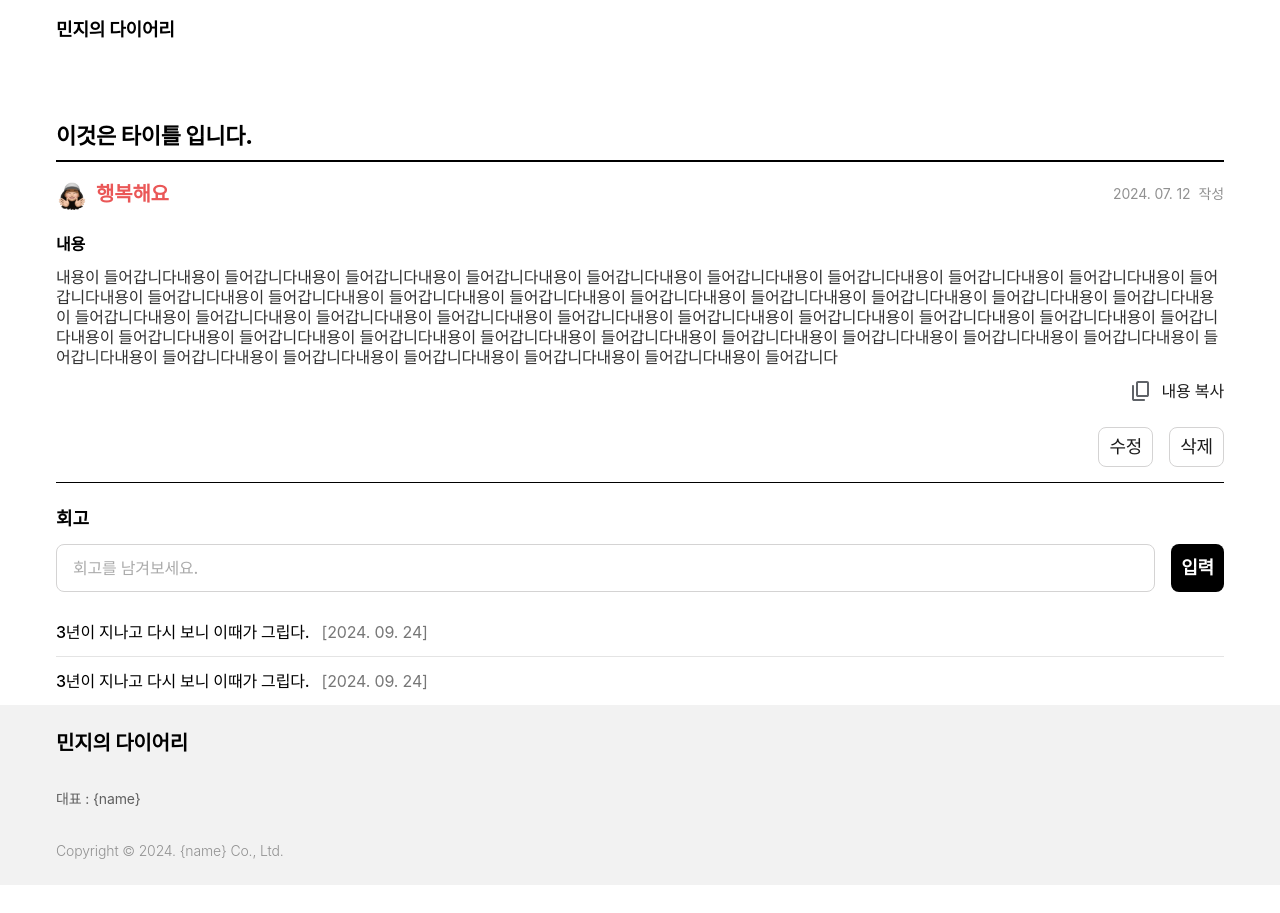
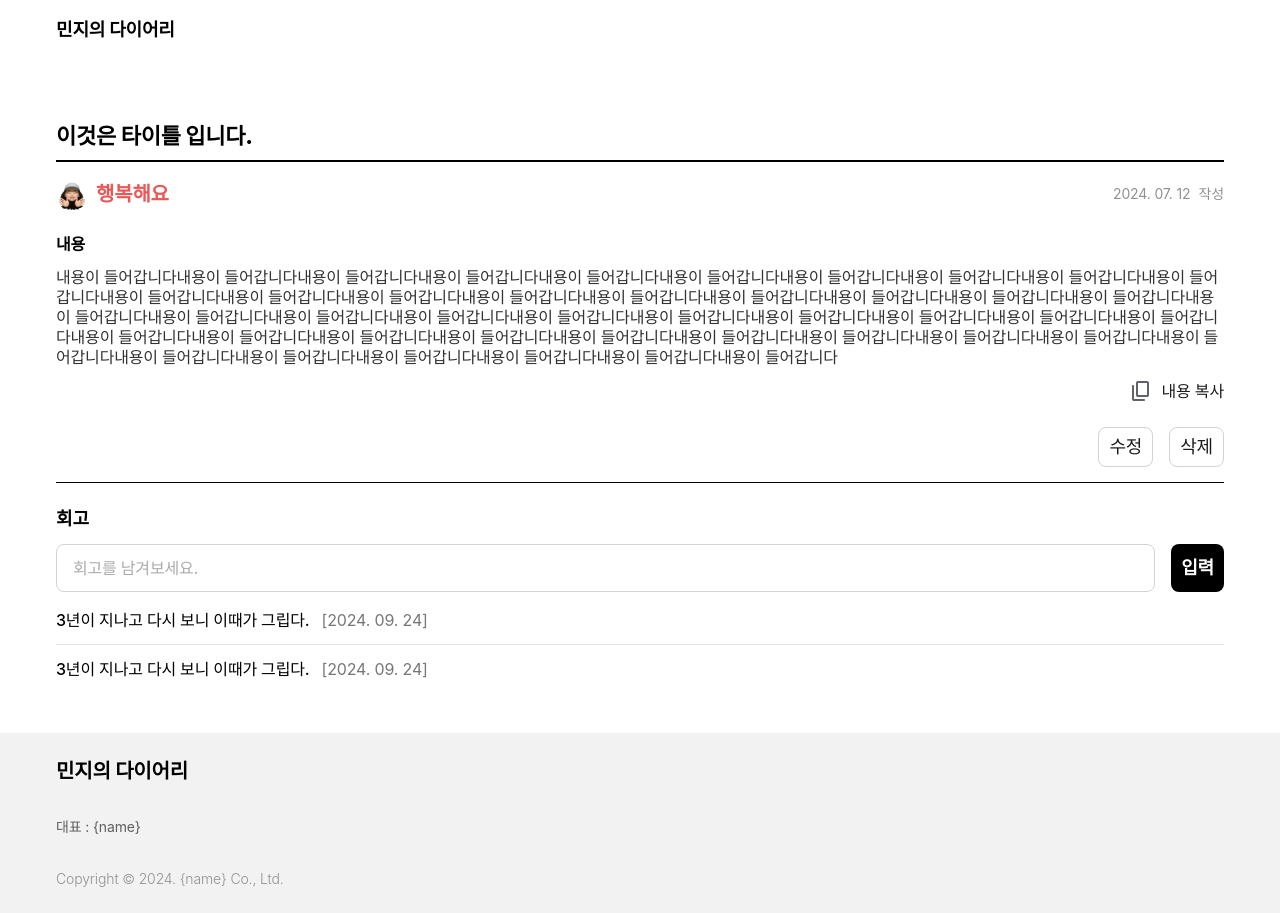
Before and after one commit to szeunkk/mind-diary, a Next.js app: page /diaries/1 in a window 1280 px wide. Before the commit the page ends 885 px from the top, so only its background shows below. Built offline with nearby package versions, Linux system fonts and the light colour scheme.

Commit message:
fix: diaries-detail 와이어프레임 gap 구조 수정
- retrospect-input과 retrospect-list 사이 gap을 16px에서 4px로 변경
- retrospect-list 다음에 gap 40px 추가
- 요구사항 명세에 따른 정확한 레이아웃 구조 반영

```diff
--- a/src/components/diaries-detail/index.tsx
+++ b/src/components/diaries-detail/index.tsx
@@ -197,8 +197,8 @@ const DiariesDetailComponent: React.FC = () => {
         </div>
       </div>
 
-      {/* Gap 16px */}
-      <div className={styles.gap16}></div>
+      {/* Gap 4px */}
+      <div className={styles.gap4}></div>
 
       {/* Retrospect List - 1168 * 72 */}
       <div className={styles.retrospectList}>
@@ -218,6 +218,9 @@ const DiariesDetailComponent: React.FC = () => {
           </div>
         ))}
       </div>
+
+      {/* Gap 40px */}
+      <div className={styles.gap40}></div>
     </div>
   );
 };
--- a/src/components/diaries-detail/styles.module.css
+++ b/src/components/diaries-detail/styles.module.css
@@ -17,9 +17,14 @@
   height: 24px;
 }
 
-.gap16 {
+.gap4 {
   width: 1168px;
-  height: 16px;
+  height: 4px;
+}
+
+.gap40 {
+  width: 1168px;
+  height: 40px;
 }
 
 /* Detail Title */
```
Also changed, not shown: src/components/diaries-detail/prompts/prompt.101.wireframe.txt.
